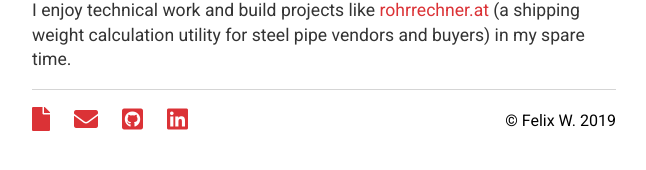
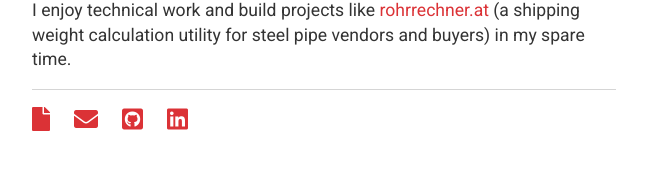
Before and after one commit to felixweinberger/felixweinberger.github.io, a Jekyll site: the page built from index.md, in a window 1280 px wide. Shown: the part 326-496 px from the top of the page, without its empty margins (316-962 px from the left). Built offline with Jekyll 4.4.1, drawn with Linux system fonts in a browser that asks for light colours.

Commit message:
feat(footer): fixed copyright temporarily by simply removing it

```diff
--- a/_layouts/default.html
+++ b/_layouts/default.html
@@ -32,7 +32,7 @@
       <li><a href="https://github.com/felixweinberger"><i class="fab fa-github-square"></i></a></li>
       <li><a href="https://linkedin.com/in/felixweinberger"><i class="fab fa-linkedin"></i></a></li>
     </ul>
-    <div>&copy Felix W. 2019</div>
+    <!-- <div>&copy Felix W. 2019</div> -->
   </footer>
 </body>
 
```
